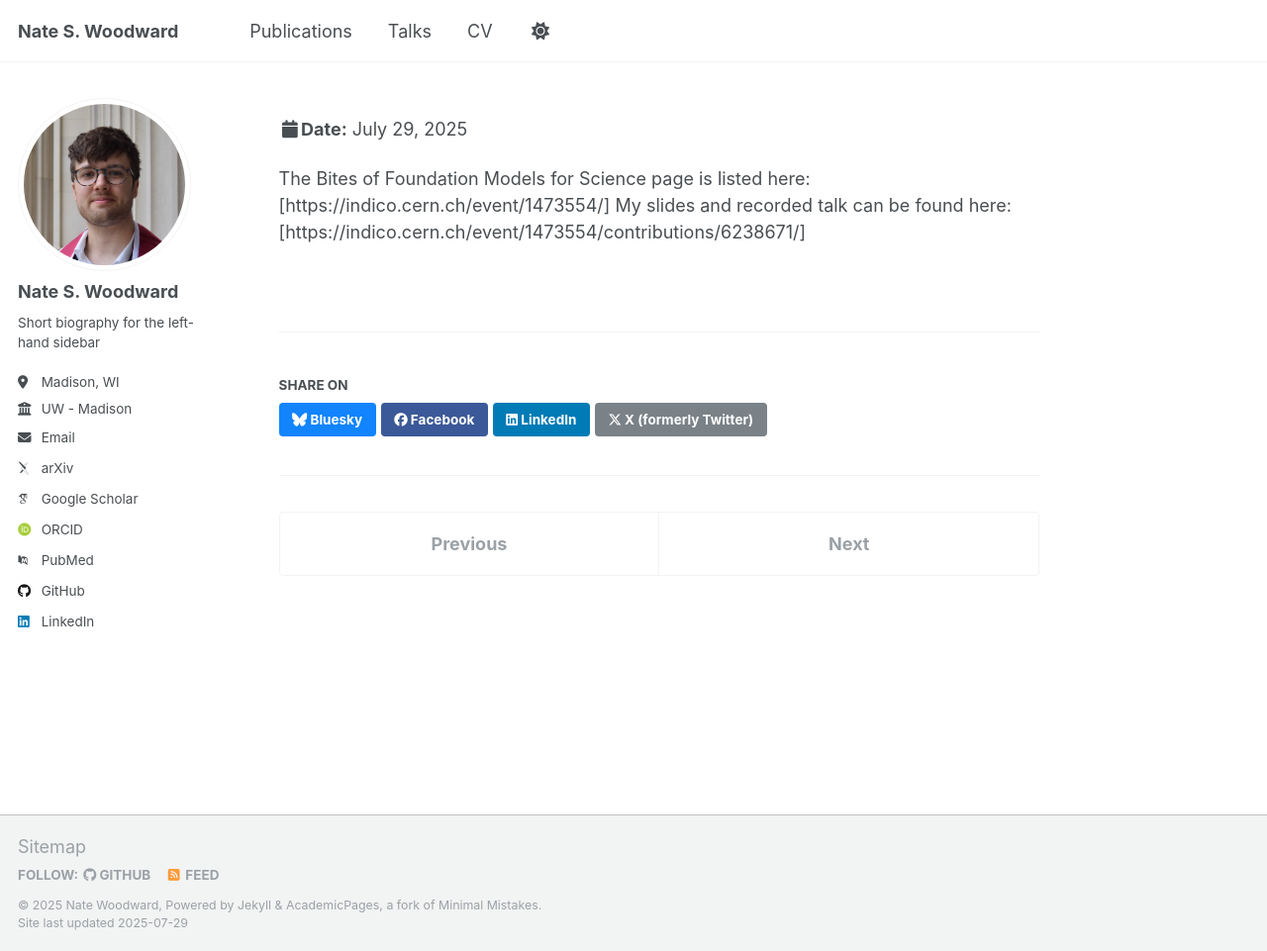
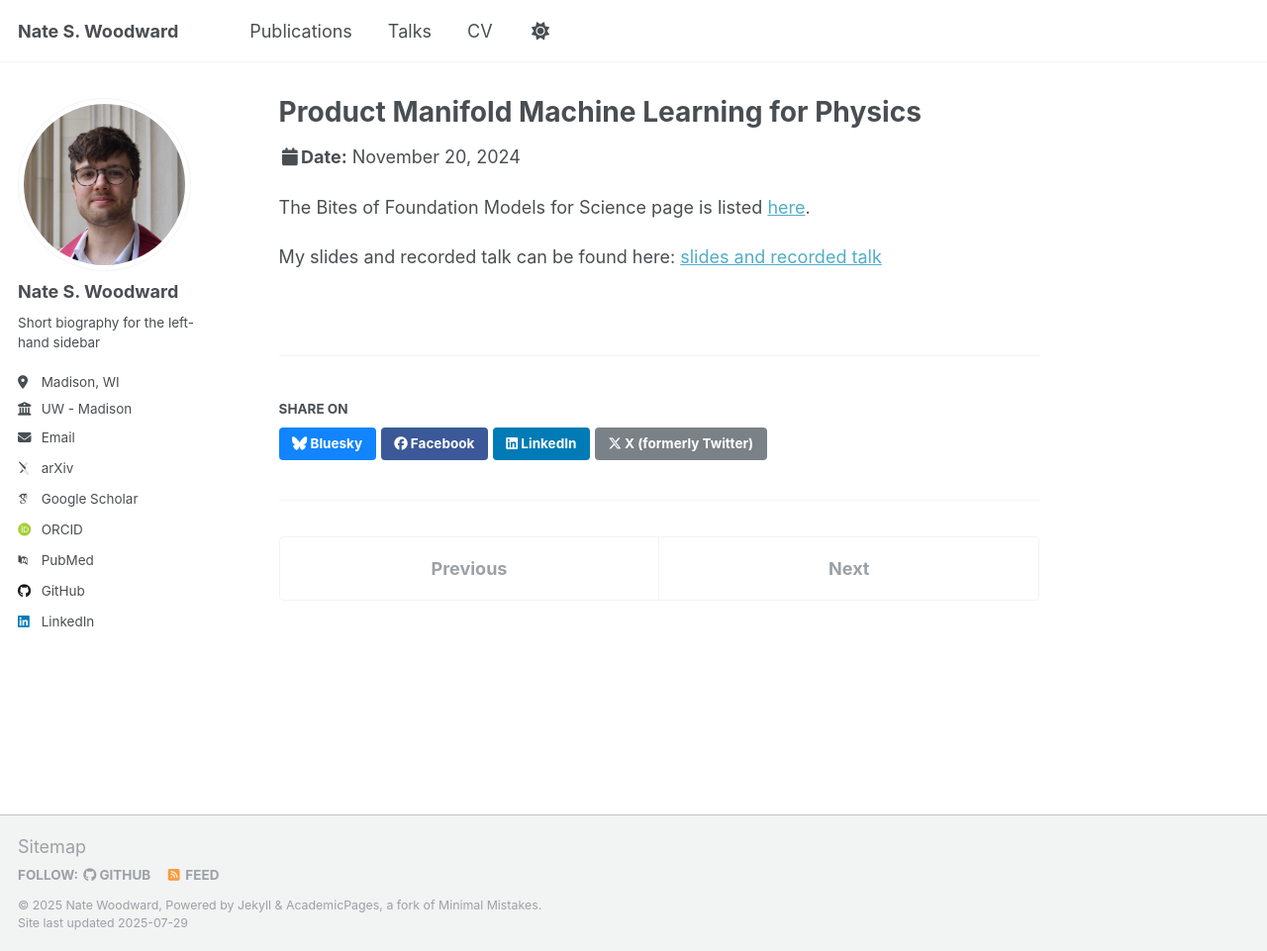
Before and after one commit to nswood/nswood.github.io, a Jekyll site: the page built from _talks/2024-11-20-talk.md, in a window 1280 px wide and 961 px high. Shown: the whole window at 99% size. Built offline with Jekyll 4.4.1, drawn with Linux system fonts in a browser that asks for light colours; some web fonts are replaced; a script that is not in the unit is left out.

Commit message:
Update 2024-11-20-talk.md

```diff
--- a/_talks/2024-11-20-talk.md
+++ b/_talks/2024-11-20-talk.md
@@ -4,10 +4,10 @@ collection: talks
 type: "Talk"
 permalink: /talks/hyperbolic-ML
 venue: 'Bites of Foundation Models for Science - Physics-inspired representaions'
-tions'
 excerpt: 'Particle jets exhibit tree-like structures through stochastic showering and hadronization. The hierarchical nature of these structures aligns naturally with hyperbolic space, a non-Euclidean geometry that captures hierarchy intrinsically. Drawing upon the foundations of geometric learning, we introduce hyperbolic transformer models tailored for tasks relevant to jet analyses, such as classification and representation learning. Through jet embeddings and jet tagging evaluations, our hyperbolic approach outperforms its Euclidean counterparts. These findings underscore the potential of using hyperbolic geometric representations in advancing jet physics analyses.'
 date: 2024-11-20
 location: "Hamburg, Germany"
 ---
-The Bites of Foundation Models for Science page is listed here: [https://indico.cern.ch/event/1473554/]
-My slides and recorded talk can be found here: [https://indico.cern.ch/event/1473554/contributions/6238671/]
+The Bites of Foundation Models for Science page is listed [here](https://indico.cern.ch/event/1473554/).
+
+My slides and recorded talk can be found here: [slides and recorded talk](https://indico.cern.ch/event/1473554/contributions/6238671/)
```
